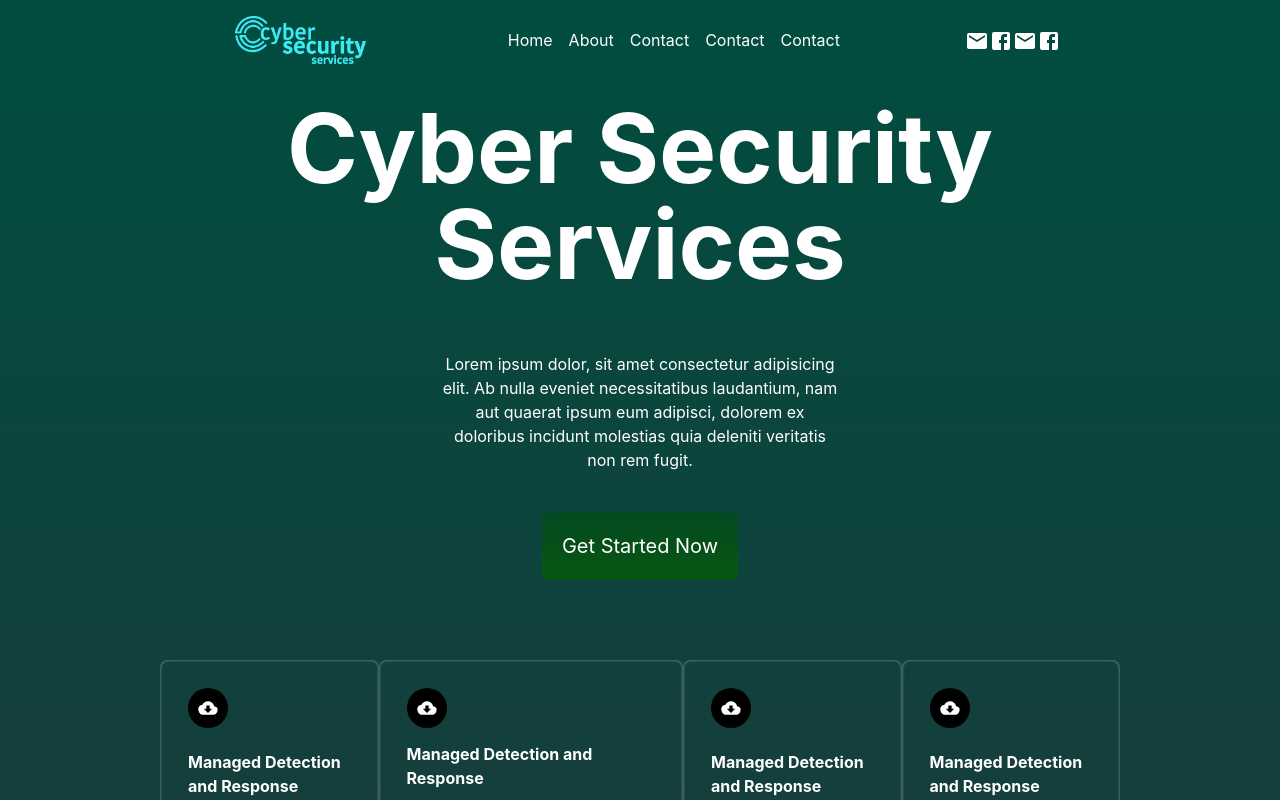
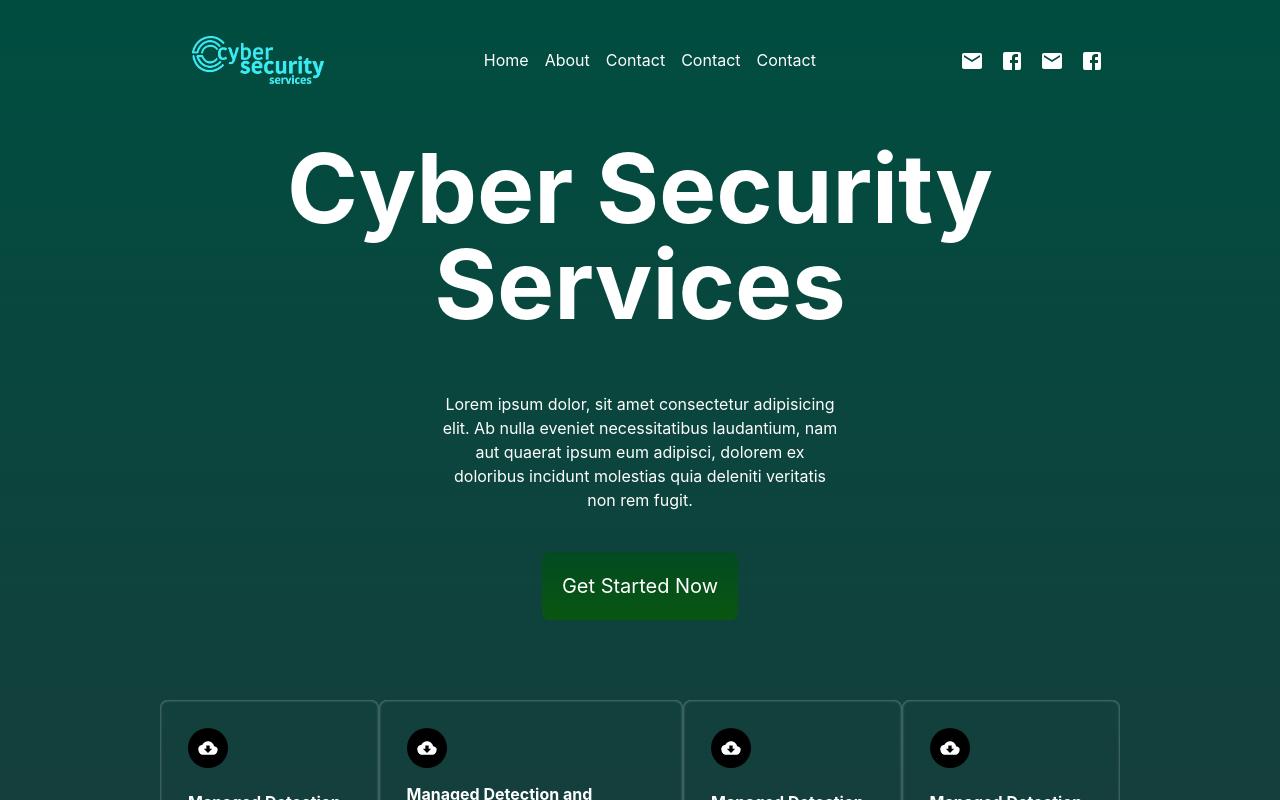
Before and after one commit to ApenJulius/NettsidePE, a React (Create React App) app in the folder frontend/: page / in a window 1280 px wide. Shown: the top 800 px of the page. Built offline with nearby package versions, Linux system fonts and the light colour scheme.

Commit message:
Attempt to center the center of the header

```diff
--- a/frontend/src/components/Header/Header.tsx
+++ b/frontend/src/components/Header/Header.tsx
@@ -7,20 +7,20 @@ import Logo from "../../assets/logocs.png";
 const Header: React.FC = () => {
 
     return (
-        <header className="flex flex-direction-row width-100 justify-around items-center h-20">
-           <button className="position-relative h-full overflow-hidden p-4">
+        <header className="flex justify-between items-center h-20 px-4 mt-5 mb-5">
+            <button className="h-full overflow-hidden p-4">
                 <img src={Logo} alt="Logo" className="object-contain h-full min-h-0 max-h-full" />
-           </button>
-            <ul className="flex text-white [&>*]:p-2">
+            </button>
+            <ul className="flex text-white space-x-4">
                 <li>Home</li>
                 <li>About</li>
                 <li>Contact</li>
                 <li>Contact</li>
                 <li>Contact</li>
             </ul>
-            <ul className="flex justify-between ">
+            <ul className="flex space-x-4">
                 <li>
-                <button>
+                    <button>
                         <MailIcon />
                     </button>
                 </li>
```
